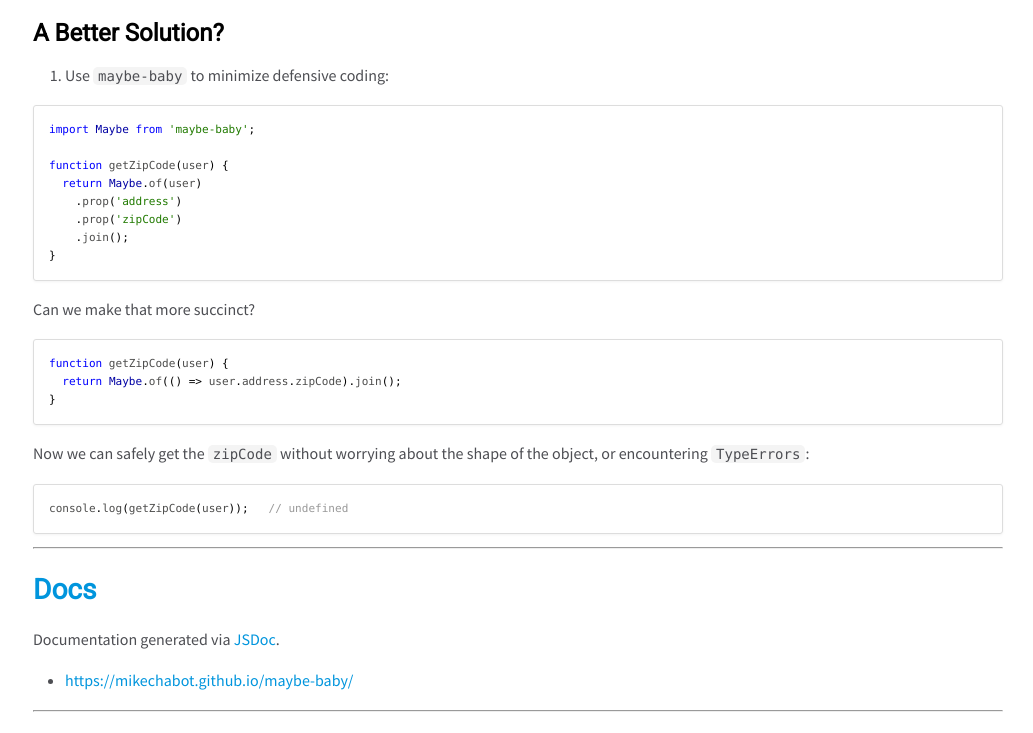
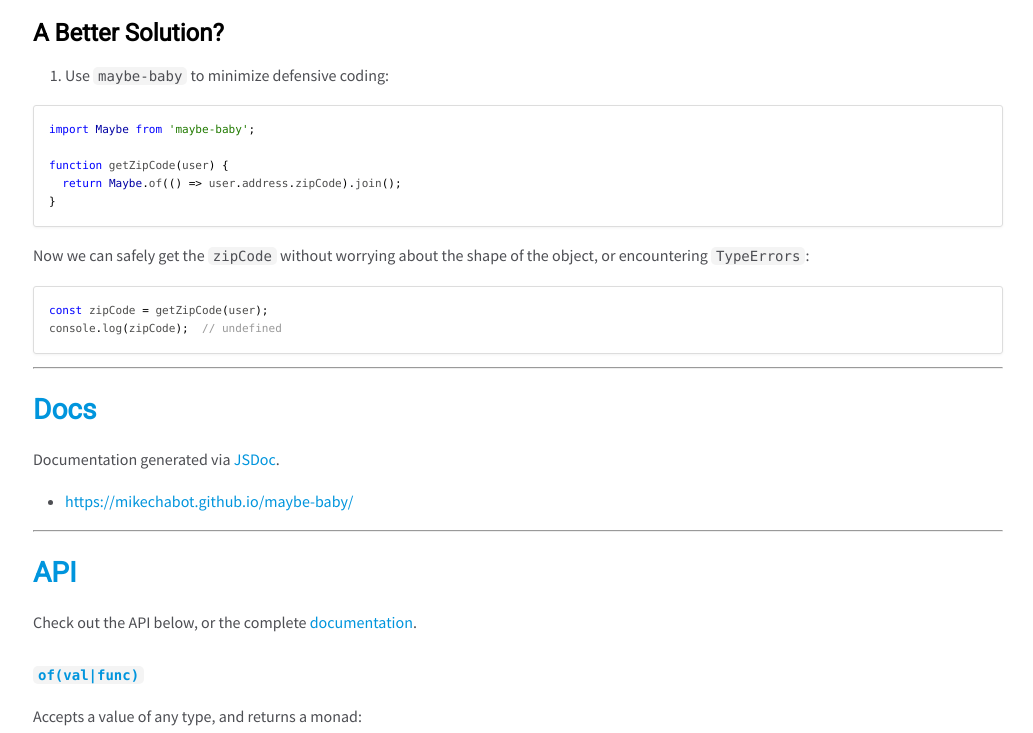
Before and after one commit to mikechabot/maybe-baby, a website: page docs/index.html in a window 1280 px wide. Shown: the part 2252-2985 px from the top of the page, without its empty margins (247-1280 px from the left). Drawn offline with nearby package versions, Linux system fonts and the light colour scheme.

Commit message:
Updating docs

```diff
--- a/docs/index.html
+++ b/docs/index.html
@@ -119,15 +119,10 @@ Minimize defensive coding. A JavaScript implementation of the <a href="https://e
 <pre class="prettyprint source lang-javascript"><code>import Maybe from 'maybe-baby';
 
 function getZipCode(user) {
-  return Maybe.of(user)
-    .prop('address')
-    .prop('zipCode')
-    .join();
-}</code></pre><p>Can we make that more succinct?</p>
-<pre class="prettyprint source lang-js"><code>function getZipCode(user) {
   return Maybe.of(() => user.address.zipCode).join();
 }</code></pre><p>Now we can safely get the <code>zipCode</code> without worrying about the shape of the object, or encountering <code>TypeErrors</code>:</p>
-<pre class="prettyprint source lang-js"><code>console.log(getZipCode(user));   // undefined</code></pre><hr>
+<pre class="prettyprint source lang-js"><code>const zipCode = getZipCode(user);
+console.log(zipCode);  // undefined</code></pre><hr>
 <h2><a id="docs">Docs</a></h2><p>Documentation generated via <a href="https://github.com/jsdoc3/jsdoc">JSDoc</a>.</p>
 <ul>
 <li><a href="https://mikechabot.github.io/maybe-baby/">https://mikechabot.github.io/maybe-baby/</a></li>
@@ -204,7 +199,7 @@ const three = Maybe.of(1)
 <br class="clear">
 
 <footer>
-    Generated by <a href="https://github.com/jsdoc3/jsdoc">JSDoc 3.5.5</a> on Thu Jul 12 2018 16:19:44 GMT-0400 (Eastern Daylight Time) using the Minami theme.
+    Generated by <a href="https://github.com/jsdoc3/jsdoc">JSDoc 3.5.5</a> on Thu Jul 12 2018 16:22:46 GMT-0400 (Eastern Daylight Time) using the Minami theme.
 </footer>
 
 <script>prettyPrint();</script>
```
Also changed, not shown: docs/Maybe.html (+1 -1 lines), docs/global.html (+1 -1 lines), docs/index.js.html (+1 -1 lines).
